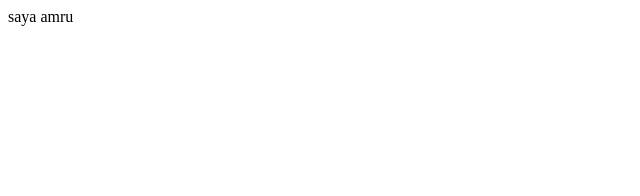
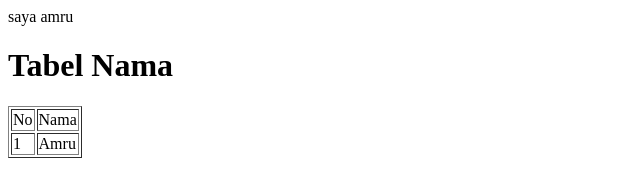
Before and after one commit to atcytt/room3, a plain HTML site: page index.html in a window 1280 px wide. Shown: the whole page, without its empty margins (0-640 px from the left). Drawn offline with Linux system fonts and the light colour scheme.

Commit message:
edit tabel

```diff
--- a/index.html
+++ b/index.html
@@ -1 +1,12 @@
 <p>saya amru </p>
+<h1>Tabel Nama</h1>
+<table border="1">
+    <tr>
+        <td>No</td>
+        <td>Nama</td>
+    </tr>
+    <tr>
+        <td>1</td>
+        <td>Amru</td>
+    </tr>
+</table>
```
